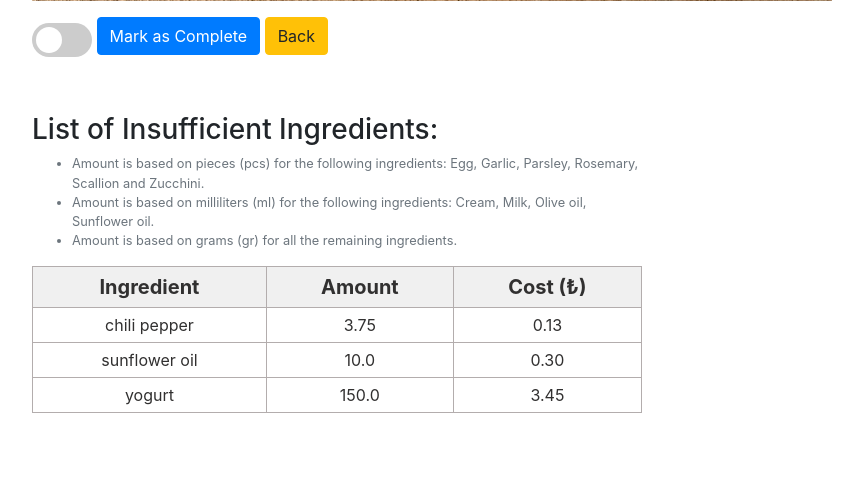
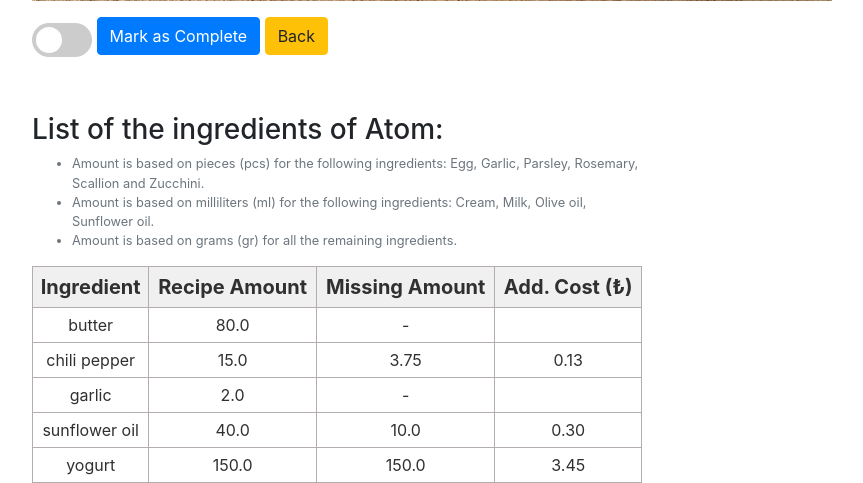
Before and after one commit to toyanunal/django-recipe-recommendation-system-project, a Django app: page /recipe_list/Atom/ in a window 1280 px wide. Shown: the part 649-1132 px from the top of the page, without its empty margins (303-1166 px from the left). Before the commit the page ends 1062 px from the top, so only its background shows below. Run offline with Django 3.2, Linux system fonts and the light colour scheme; a user stored in the database is signed in; data comes from the database, SQL or seed files in the repository; both versions use the stored data as it was after the commit; some libraries are stand-ins or nearby versions.

Commit message:
add total_cost columns in recipe_list and recipe_detail pages, add order by total_cost functionality to recipe_list page.

```diff
--- a/rrs_project/rrs_app/models.py
+++ b/rrs_project/rrs_app/models.py
@@ -2,7 +2,6 @@ from django.db import models
 from django.urls import reverse
 from django.contrib.auth.models import User
 from django.utils import timezone
-#1)from autoslug import AutoSlugField
 from django.core.validators import MaxValueValidator, MinValueValidator
 from django.utils.text import slugify
 
@@ -12,7 +11,7 @@ class Ingredient(models.Model):
     unit_cost = models.FloatField(default=0)
     # pip install pillow to use this!
     # Optional: pip install pillow --global-option="build_ext" --global-option="--disable-jpeg"
-    photo = models.ImageField(blank=True, upload_to='ingredient_photos/')
+    photo = models.ImageField(null=True, upload_to='ingredient_photos/')
 
     class Meta:
         ordering = ('title',)
@@ -22,7 +21,6 @@ class Ingredient(models.Model):
 
 class Recipe(models.Model):
     title = models.CharField(max_length=128)
-    #1)slug = AutoSlugField(populate_from="title", unique=True)
     slug = models.SlugField(allow_unicode=True,unique=True)
     meal_type = models.CharField(max_length=16)
     diet_type = models.CharField(max_length=16)
@@ -30,7 +28,8 @@ class Recipe(models.Model):
     description = models.TextField()
     # pip install pillow to use this!
     # Optional: pip install pillow --global-option="build_ext" --global-option="--disable-jpeg"
-    photo = models.ImageField(blank=True, upload_to='recipe_photos/')
+    photo = models.ImageField(null=True, upload_to='recipe_photos/')
+    total_cost = models.FloatField(default=0, blank=True)
 
     class Meta:
         ordering = ('title',)
--- a/rrs_project/rrs_app/templates/rrs_app/recipe_detail.html
+++ b/rrs_project/rrs_app/templates/rrs_app/recipe_detail.html
@@ -6,9 +6,9 @@
 
 <div class = "col-md-6 offset-md-3">
 
-  <h2> {{recipe_details.title}} </h2>
+  <h2> {{ recipe_details.title }} </h2>
 
-  <p><a href="{{recipe_details.description}}" target="_blank">
+  <p><a href="{{ recipe_details.description }}" target="_blank">
     <img src="{{ recipe_details.photo.url }}" alt="{{recipe_details.title}}" style="width: 800px; height: 500px;">
   </a></p>
 
@@ -27,7 +27,7 @@
 
   <br></br>
 
-  <h3> List of Insufficient Ingredients: </h3>
+  <h3> List of the ingredients of {{ recipe_details.title }}: </h3>
 
   <span class="form-text text-muted"><small></span>
     <ul class="form-text text-muted">
@@ -40,16 +40,18 @@
       <thead>
         <tr>
           <th>Ingredient</th>
-          <th>Amount</th>
-          <th>Cost (₺)</th>
+          <th>Recipe Amount</th>
+          <th>Missing Amount</th>
+          <th>Add. Cost (₺)</th>
   			</tr>
   		</thead>
       <tbody>
         {% for ingredient_object in ingredient_list %}
   			<tr>
-          <td>{{ingredient_object.ingredient}}</td>
-          <td>{{ingredient_object.amount}}</td>
-          <td>{{ingredient_object.total_cost|floatformat:2}}</td>
+          <td>{{ingredient_object.0.ingredient}}</td>
+          <td>{{ingredient_object.0.amount}}</td>
+          <td>{{ingredient_object.1.amount}}</td>
+          <td>{{ingredient_object.1.total_cost|floatformat:2}}</td>
         </tr>
         {% endfor %}
   </div>
--- a/rrs_project/rrs_app/templates/rrs_app/recipe_list.html
+++ b/rrs_project/rrs_app/templates/rrs_app/recipe_list.html
@@ -28,6 +28,7 @@
       <th>Meal type</th>
       <th>Diet type</th>
       <th>Effort</th>
+      <th>Add. Cost (₺)</th>
     </tr>
   </thead>
   <tbody>
@@ -37,6 +38,7 @@
       <td>{{recipe_object.meal_type}}</td>
       <td>{{recipe_object.diet_type}}</td>
       <td>{{recipe_object.effort}}</td>
+      <td>{{recipe_object.total_cost|floatformat:2}}</td>
     </tr>
     {% endfor %}
 </div>
--- a/rrs_project/rrs_app/views.py
+++ b/rrs_project/rrs_app/views.py
@@ -188,7 +188,6 @@ def recipe_form_view(request):
         return redirect('home')
 
     recipe_list = []
-    cost_list = []
     inf = UserInfo.objects.get(user=request.user)
 
     for rec in Recipe.objects.all():
@@ -202,7 +201,7 @@ def recipe_form_view(request):
                 amount_diff = rec_item.amount * inf.portion - user_item.amount
                 #print("Try. rec: {} rec_item: {} rec_item.amount: {} inf.portion: {} user_item.amount: {} amount_diff: {}".format(rec, rec_item, rec_item.amount, inf.portion, user_item.amount, amount_diff))
             except:
-                amount_diff = rec_item.amount
+                amount_diff = rec_item.amount * inf.portion
                 #print("Except. rec: {} rec_item: {} rec_item.amount: {} inf.portion: {} user_item.amount: NONE amount_diff: {}".format(rec, rec_item, rec_item.amount, inf.portion, amount_diff))
 
             if amount_diff > 0:
@@ -212,88 +211,11 @@ def recipe_form_view(request):
                     total_diff += amount_diff * ing.unit_cost
                 #print("Total diff of {} increased to {}".format(rec, total_diff))
 
-        if total_diff <= inf.addcost:
+        if total_diff <= inf.addcost: #rec_item.add_cost <= inf.addcost:
             #print("Since total_diff {} is SMALLER than inf.addcost {} rec {} is ADDED to the list".format(total_diff, inf.addcost, rec))
+            rec.total_cost = total_diff
             recipe_list.append(rec)
-            cost_list.append(total_diff)
-
-    # #####TAYLAN'ın kısmı#####
-    # ingredient_list = []
-    # for i in Ingredient.objects.all():
-    #     try:
-    #         ingredient_object = UserIngredient.objects.get(user=request.user, ingredient=i)
-    #         ingredient_list.append(ingredient_object)
-    #     except:
-    #         pass
-    #
-    # u_ing=[]
-    # u_amnt=[]
-    # selected_rec=[]
-    # req_cost=[]
-    # for i in ingredient_list:
-    #     u_ing.append(i.ingredient)
-    #     u_amnt.append(i.amount)
-    #
-    # addcost=UserInfo.objects.get(user=request.user).addcost
-    # portion=UserInfo.objects.get(user=request.user).portion
-    #
-    # for rec in Recipe.objects.all():
-    #
-    #     rec_ing=[]
-    #     rec_amnt=[]
-    #     R_ingredient_list=[]
-    #
-    #     for j in Ingredient.objects.all():
-    #         try:
-    #             R_ingredient_object = RecipeIngredient.objects.get(recipe=rec, ingredient=j)
-    #             R_ingredient_list.append(R_ingredient_object)
-    #         except:
-    #             pass
-    #
-    #     for i in R_ingredient_list:
-    #         rec_ing.append(i.ingredient)
-    #         rec_amnt.append(i.amount)
-    #
-    #     comm=list(set(rec_ing).intersection(u_ing))
-    #     diff=list(set(rec_ing)-set(u_ing))
-    #     cost=0
-    #
-    #     if len(diff) >0:
-    #         for z in range(len(diff)):
-    #             index=rec_ing.index(diff[z])
-    #             temp_ing=Ingredient.objects.get(title=diff[z])
-    #             temp_cost=temp_ing.unit_cost
-    #             temp_utype=temp_ing.unit_type
-    #
-    #             if temp_utype == 'count':
-    #                 cost= cost + (rec_amnt[index]*portion*temp_cost)
-    #             else:
-    #                 cost= cost + (rec_amnt[index]*portion/1000)*temp_cost
-    #
-    #     if cost > addcost:
-    #         continue
-    #
-    #     if len(comm) > 0:
-    #         for z in range(len(comm)):
-    #             c_index=rec_ing.index(comm[z])
-    #             u_index=u_ing.index(comm[z])
-    #             temp_ing=Ingredient.objects.get(title=comm[z])
-    #             temp_cost=temp_ing.unit_cost
-    #             temp_utype=temp_ing.unit_type
-    #             if (rec_amnt[c_index]*portion)-u_amnt[u_index] >0:
-    #                 if temp_utype == 'count':
-    #                     cost = cost + ((rec_amnt[c_index]*portion)-u_amnt[u_index])*temp_cost
-    #                 else:
-    #                     cost = cost + (((rec_amnt[c_index]*portion)-u_amnt[u_index])/1000)*temp_cost
-    #     if cost > addcost:
-    #         continue
-    #
-    #     selected_rec.append(rec)
-    #     req_cost.append(cost)
-    #
-    # recipe_list = selected_rec
-    # cost_list = req_cost
-    # #####TAYLAN'ın kısmı#####
+        recipe_list.sort(key=lambda x: x.total_cost)
 
     if request.method == 'POST':
         form = forms.RecipeForm(request.POST)
@@ -311,9 +233,9 @@ def recipe_form_view(request):
 
             elif 'reset' in request.POST:
                 form = forms.RecipeForm()
-                return render(request, 'rrs_app/recipe_list.html', {'form':form, 'recipe_list':recipe_list, 'cost_list':cost_list})
+                return render(request, 'rrs_app/recipe_list.html', {'form':form, 'recipe_list':recipe_list})
 
-    return render(request, 'rrs_app/recipe_list.html', {'form':form, 'recipe_list':recipe_list, 'cost_list':cost_list})
+    return render(request, 'rrs_app/recipe_list.html', {'form':form, 'recipe_list':recipe_list})
 
 
 def recipe_detail_view(request, slug):
@@ -324,22 +246,26 @@ def recipe_detail_view(request, slug):
 
     rec = Recipe.objects.get(slug=slug)
     inf = UserInfo.objects.get(user=request.user)
-
+    recipe_list = []
     ingredient_list = []
     for rec_item in RecipeIngredient.objects.filter(recipe=rec):
         ing = Ingredient.objects.get(title=rec_item.ingredient)
+        recipe_list.append(rec_item)
 
         try:
             user_item = UserIngredient.objects.get(user=request.user, ingredient=rec_item.ingredient)
             amount_diff = rec_item.amount * inf.portion - user_item.amount
 
             if amount_diff > 0:
-                user_item.amount = rec_item.amount * inf.portion - user_item.amount
+                user_item.amount = amount_diff
                 if ing.unit_type != 'count':
                     user_item.total_cost = ing.unit_cost * user_item.amount / 1000
                 else:
                     user_item.total_cost = ing.unit_cost * user_item.amount
-                ingredient_list.append(user_item)
+            else:
+                user_item.amount = "-"
+                user_item.total_cost = "-"
+            ingredient_list.append(user_item)
 
         except:
             rec_item.amount = rec_item.amount * inf.portion
@@ -348,6 +274,8 @@ def recipe_detail_view(request, slug):
             else:
                 rec_item.total_cost = ing.unit_cost * rec_item.amount
             ingredient_list.append(rec_item)
+
+    ingredient_list = list(zip(recipe_list, ingredient_list))
 
     if 'completed' in request.POST and request.POST.getlist("check") == ['on']:
         for rec_item in RecipeIngredient.objects.filter(recipe=rec):
```
Also changed, not shown: rrs_project/db.sqlite3, rrs_project/rrs_app/migrations/0026_auto_20220703_1201.py (added), rrs_project/rrs_app/migrations/0027_auto_20220703_1221.py (added), rrs_project/rrs_app/migrations/0028_auto_20220703_1503.py (added).
